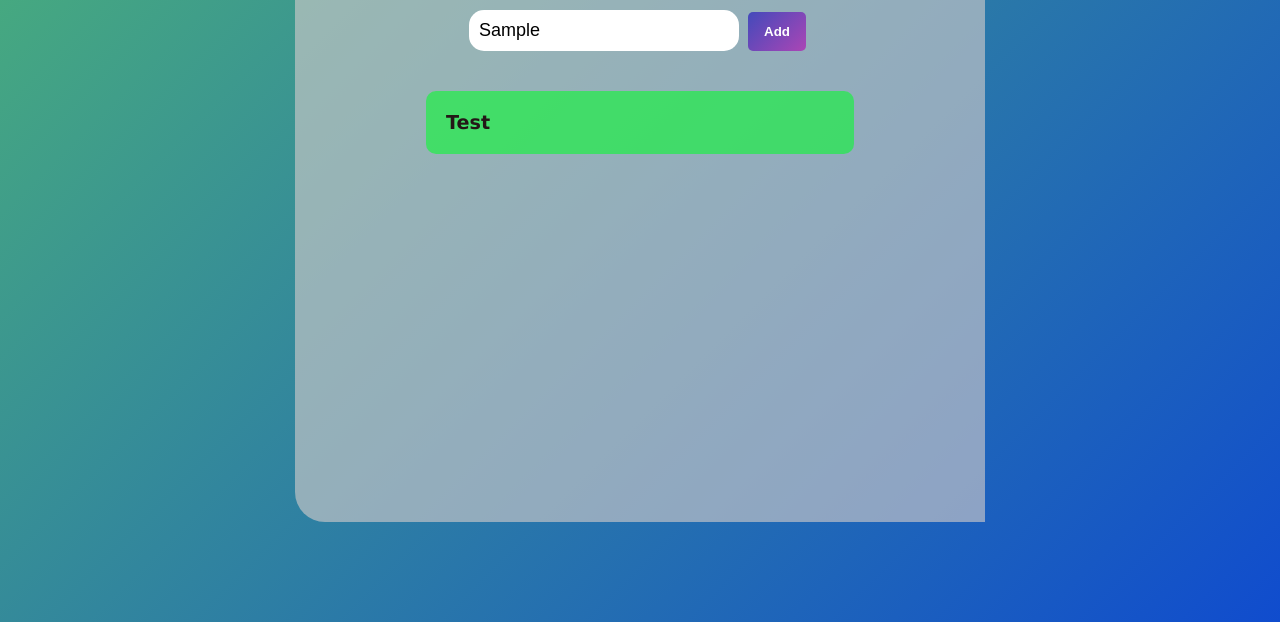
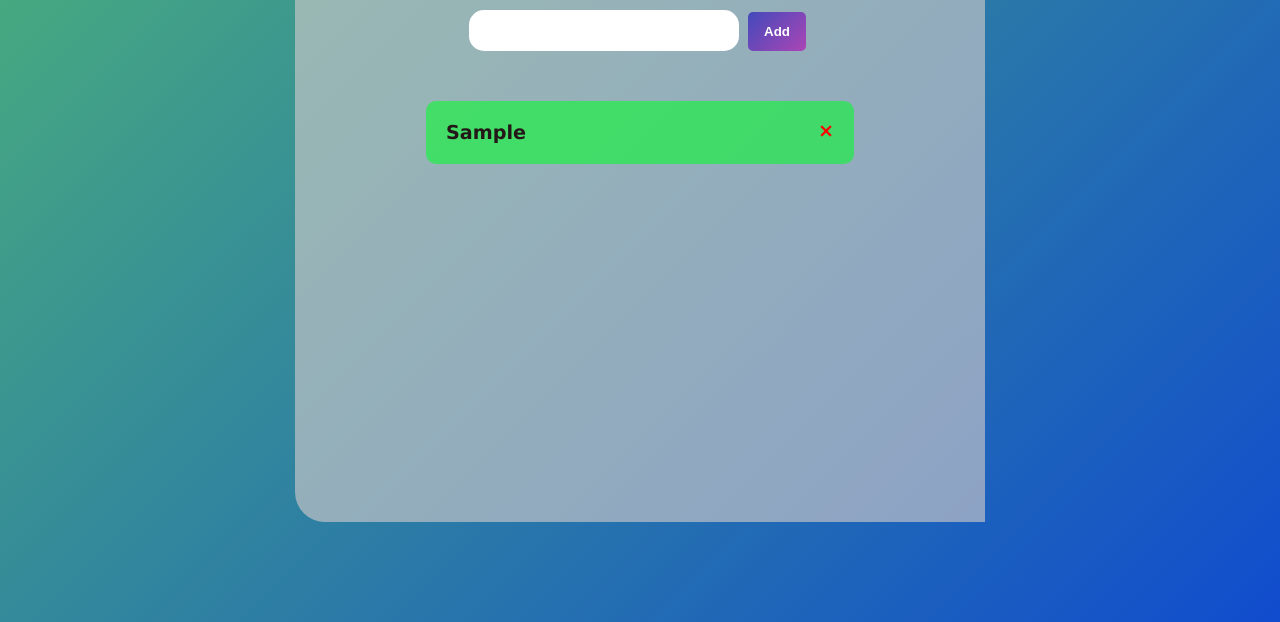
Before and after one commit to prakatlamichhane123/prakatlamichhane123.github.io, a plain HTML site: page Todo.html in a window 1280 px wide. Both pictures are taken after typing "Sample" into the empty fields and a click on the button "Add". Shown: the part 178-800 px from the top of the page. Drawn offline with Linux system fonts and the light colour scheme.

Commit message:
Add files via upload

```diff
--- a/Scripts/Scripts.js
+++ b/Scripts/Scripts.js
@@ -0,0 +1,45 @@
+const inputBox = document.getElementById("inputBox");
+const ul = document.getElementById("ul-id");
+const errorText = document.getElementById("error-text");
+const items= document.getElementById("items");
+
+function save(){
+    localStorage.setItem("data",ul.innerHTML);
+}
+
+function load(){
+    ul.innerHTML= localStorage.getItem("data");
+}
+
+function addTasks() {
+  errorText.innerHTML=""
+  if(inputBox.value.trim() !=""){
+  let li = document.createElement("li");
+  let span =document.createElement("span")
+  li.innerHTML = inputBox.value;
+  span.innerHTML="\u00d7"
+  ul.appendChild(li);
+  li.appendChild(span);
+  inputBox.value="";
+  save();
+}else{
+    errorText.style.color="red";
+    errorText.innerHTML="Please Enter The Task First";
+    inputBox.value=""
+    save();
+}
+
+}
+
+load();
+ul.addEventListener("click",function(e){
+
+    if(e.target.tagName==="LI"){
+        e.target.classList.toggle("checked");
+        save();
+    }else if(e.target.tagName==="SPAN"){
+        e.target.parentElement.remove();
+        save();
+
+    }
+})
--- a/Styles/TodoStyle.css
+++ b/Styles/TodoStyle.css
@@ -70,15 +70,37 @@ button:hover{
     padding: 15px;
 }
 
+ul li.checked{
+    text-decoration: line-through;
+}
+
+
 ul li{
     display: flex;
+    justify-content: space-between;
     background:rgba(0, 255, 42, 0.555);
-    text-decoration: none;
     font-size: larger;
     font-weight: bold;
     font-family: Verdana, Geneva, Tahoma, sans-serif;
     margin: 10px;
     padding:20px 20px;
     border-radius: 10px;
-    position:relative;
+    cursor: pointer;
+
+
 }
+
+
+ul li span{
+    color: red;
+    cursor: pointer;
+    line-height: 20px;
+    text-align: center;
+
+
+}
+
+ul li span:hover{
+    color: rgb(255, 255, 255);
+
+}
--- a/Todo.html
+++ b/Todo.html
@@ -14,12 +14,13 @@
           <img src="Assets/to-do-list.png" />
         </div>
         <div class="add-items">
-          <input type="text" id="input" />
-          <button id="add">Add</button>
+          <input type="text" id="inputBox" />
+          <button onclick="addTasks()">Add</button>
+
         </div>
+        <div id="error-text"></div>
         <div class="items">
-            <ul>
-                <li class="checked" id="li">Test</li>
+            <ul id="ul-id">
 
             </ul>
         </div>
```
